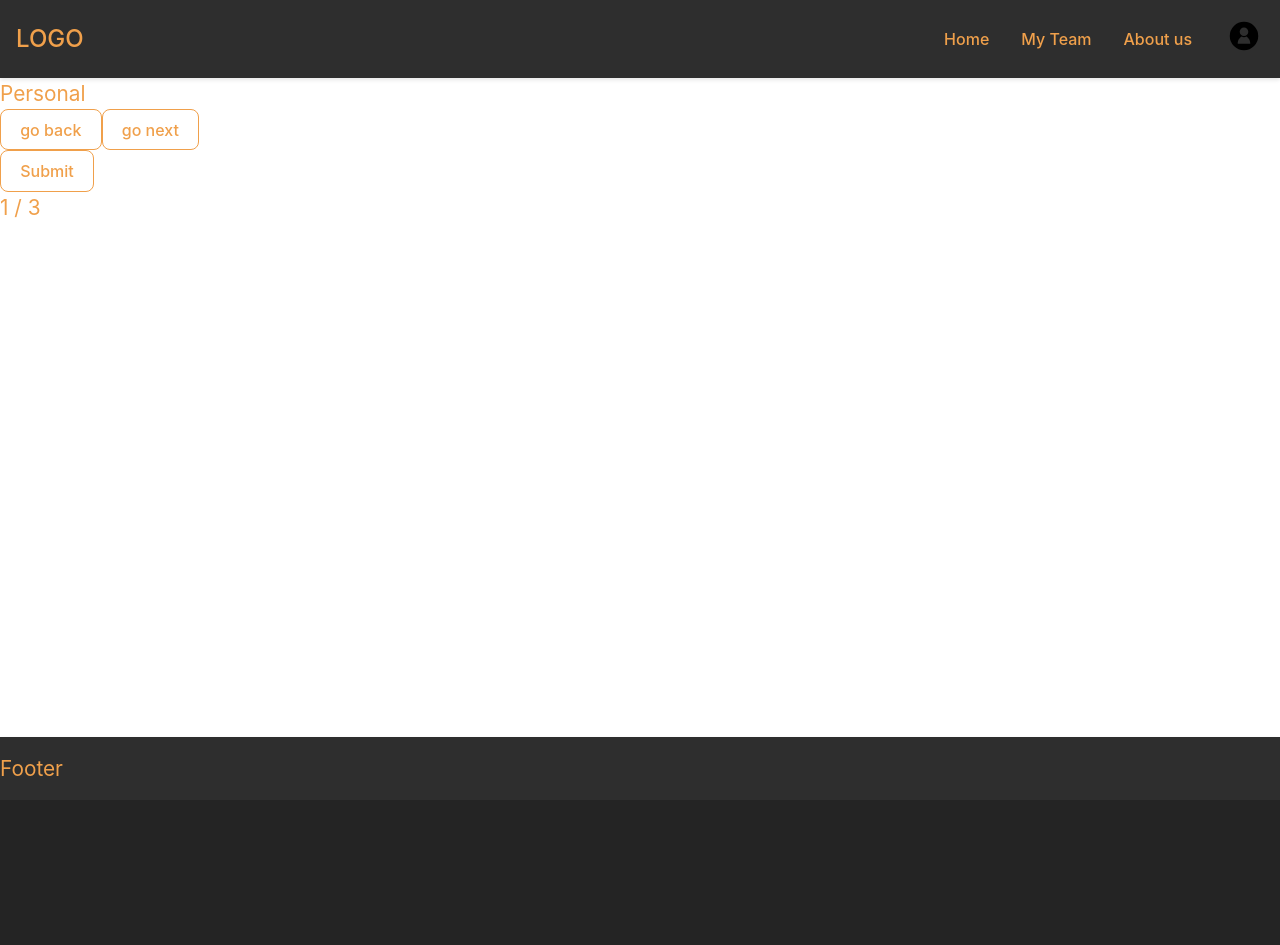
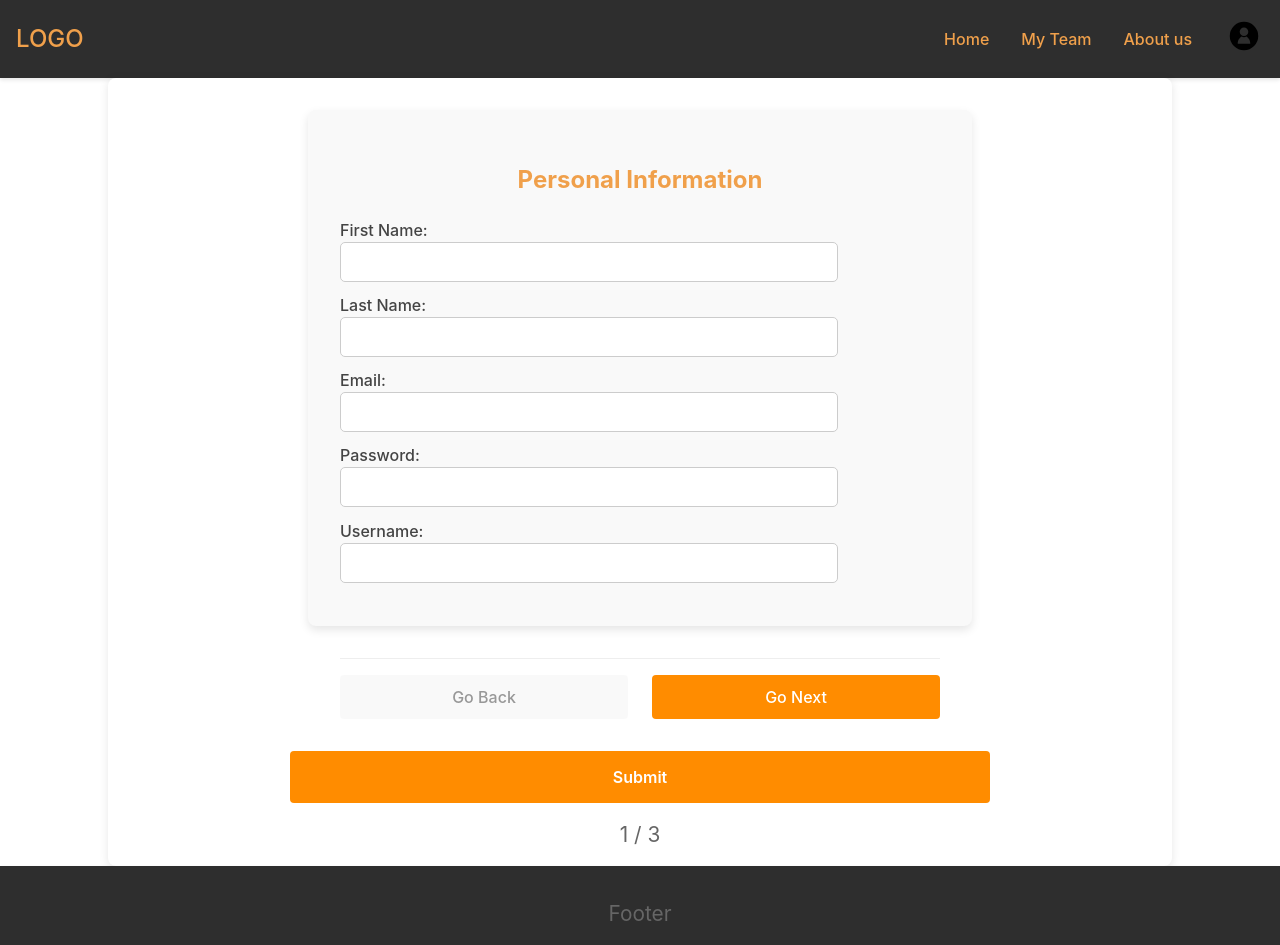
Before and after one commit to AndresLaptes/DeveloperWeek, a React (Vite) app in the folder frontend/: page /Signup in a window 1280 px wide. Before the commit the page ends 800 px from the top, so only its background shows below. Built offline with nearby package versions, Linux system fonts and the light colour scheme.

Commit message:
styled sign up and fixed logic

```diff
--- a/frontend/src/components/ParticipantInfoFormAcademic.jsx
+++ b/frontend/src/components/ParticipantInfoFormAcademic.jsx
@@ -1,6 +1,8 @@
 import React, { useState } from 'react';
 import MultipleSelector from './MultipleSelector';
 import SingleSelector from './SingleSelector';
+
+import "../styles/Forms.css"
 
 const languagesList = ["Spanish", "English"];
 
@@ -30,12 +32,39 @@ const ParticipantInfoFormAcademic = ({formData, setFormData}) => {
     };
 
     return (
-        <form>
-            <div>
+        <div className='form-container'>
+            <h2>Your academic information</h2>
+                <div className='formGroupContainer'>
+                    <div className="formGroup">
                         <label>Age:</label>
                         <input type="number" name="age" value={formData.age} onChange={handleChange} />
                     </div>
-            <div>
+                    <div className="formGroup">
+                        <label>Introduction:</label>
+                        <textarea name="introduction" value={formData.introduction} onChange={handleChange}></textarea>
+                    </div>
+                    <div className="formGroup">
+                        <label>About Your Future:</label>
+                        <textarea name="futurePlans" value={formData.futurePlans} onChange={handleChange}></textarea>
+                    </div>
+                    <div className="formGroup">
+                        <label>Friends Registered:</label>
+                        <input type="text" name="friendsRegistered" value={formData.friendsRegistered} onChange={handleChange} />
+                    </div>
+                    <div className="formGroup">
+                        <label>Preferred Team Size:</label>
+                        <input type="number" name="preferredTeamSize" value={formData.preferredTeamSize} onChange={handleChange} />
+                    </div>
+                    <div className="formGroup">
+                        <label>Preferred Language:</label>
+                        <MultipleSelector
+                            onChange={(newLanguages) => setFormData({ ...formData, preferredLanguages: newLanguages })}
+                            showSlider={false}
+                            values={languagesList}
+                            selectorName={"Preferred Languages"}
+                        />
+                    </div>
+                    <div className="formGroup">
                         <label>Study Year:</label>
                         <SingleSelector
                             onChange={(value) => setFormData({ ...formData, studyYear: value })}
@@ -44,7 +73,7 @@ const ParticipantInfoFormAcademic = ({formData, setFormData}) => {
                             selectorName={"Year of Study"}
                         />
                     </div>
-            <div>
+                    <div className="formGroup">
                         <label>University:</label>
                         <SingleSelector
                             onChange={(value) => setFormData({ ...formData, university: value })}
@@ -53,26 +82,7 @@ const ParticipantInfoFormAcademic = ({formData, setFormData}) => {
                             selectorName={"University"}
                         />
                     </div>
-            <div>
-                <label>Introduction:</label>
-                <textarea name="introduction" value={formData.introduction} onChange={handleChange}></textarea>
-            </div>
-            <div>
-                <label>About Your Future:</label>
-                <textarea name="futurePlans" value={formData.futurePlans} onChange={handleChange}></textarea>
-            </div>
-            <div>
-                <label>Friends Registered:</label>
-                <input type="text" name="friendsRegistered" value={formData.friendsRegistered} onChange={handleChange} />
-            </div>
-            <div>
-                <label>Preferred Language:</label> //TODO
-            </div>
-            <div>
-                <label>Preferred Team Size:</label>
-                <input type="number" name="preferredTeamSize" value={formData.preferredTeamSize} onChange={handleChange} />
-            </div>
-            <div>
+                    <div className="formGroup">
                         <label>Availability (1, 2 or 3 days):</label>
                         <MultipleSelector
                             onChange={(newAvailabilities) => setFormData({ ...formData, availability: newAvailabilities })}
@@ -81,7 +91,8 @@ const ParticipantInfoFormAcademic = ({formData, setFormData}) => {
                             selectorName={"Availability"}
                         />
                     </div>
-        </form>
+                </div>
+        </div>
     );
 };
 
--- a/frontend/src/components/PersonalInfoForm.jsx
+++ b/frontend/src/components/PersonalInfoForm.jsx
@@ -1,7 +1,94 @@
-const PersonalInfoForm = () => {
+import React from 'react';
+import "../styles/Forms.css"
+
+const PersonalInfoForm = ({formData, setFormData}) => {
+    const handleChange = (e) => {
+        const { name, value } = e.target;
+        setFormData({
+            [name]: value
+        });
+    };
+
+    const isValidEmail = (email) => {
+        const emailRegex = /^[^\s@]+@[^\s@]+\.[^\s@]+$/;
+        return emailRegex.test(email);
+    };
+
     return (
-        <p>Personal</p>
-    )
-}
+        <div className="form-container">
+            <h2>Personal Information</h2>
+            <div className='formGroupContainer'>
+                <div className="formGroup">
+                    <label htmlFor="fname">First Name:</label>
+                    <input
+                        type="text"
+                        id="fname"
+                        name="fname"
+                        value={formData.fname || ''}
+                        onChange={handleChange}
+                        required
+                    />
+                </div>
+
+                <div className="formGroup">
+                    <label htmlFor="lname">Last Name:</label>
+                    <input
+                        type="text"
+                        id="lname"
+                        name="lname"
+                        value={formData.lname || ''}
+                        onChange={handleChange}
+                        required
+                    />
+                </div>
+
+
+                <div className="formGroup">
+                    <label htmlFor="email">Email:</label>
+                    <input
+                        type="email"
+                        id="email"
+                        name="email"
+                        value={formData.email || ''}
+                        onChange={handleChange}
+                        required
+                        pattern="[a-z0-9._%+-]+@[a-z0-9.-]+\.[a-z]{2,}$" //regex from StackOverflow
+                        className={formData.email && !isValidEmail(formData.email) ? 'invalid' : ''}
+                    />
+                    {formData.email && !isValidEmail(formData.email) &&
+                        <span className="error-message">Please enter a valid email address</span>
+                    }
+                </div>
+
+                <div className="formGroup">
+                    <label htmlFor="password">Password:</label>
+                    <div className="password-input-container">
+                        <input
+                            type={"password"}
+                            id="password"
+                            name="password"
+                            value={formData.password || ''}
+                            onChange={handleChange}
+                            required
+
+                        />
+                    </div>
+                </div>
+
+                <div className="formGroup">
+                    <label htmlFor="username">Username:</label>
+                    <input
+                        type="text"
+                        id="username"
+                        name="username"
+                        value={formData.username || ''}
+                        onChange={handleChange}
+                        required
+                    />
+                </div>
+            </div>
+        </div>
+    );
+};
 
 export default PersonalInfoForm;
--- a/frontend/src/pages/Signup.jsx
+++ b/frontend/src/pages/Signup.jsx
@@ -2,11 +2,22 @@ import { useState } from "react";
 import PersonalInfoForm from "../components/PersonalInfoForm";
 import ParticipantInfoFormAcademic from "../components/ParticipantInfoFormAcademic";
 import ParticipantInfoFormTech from "../components/ParticipantInfoFormTech";
+
+import "../styles/SignUp.css"
+
 const TOTAL_PAGES = 3;
 
+//TODO -> MAKE SUBMIT BUTTON APPEAR ONLY WHEN ALL FIELDS FROM ALL FORMS ARE FILLED OR VALIDATED
 const Signup = () => {
-    const [currentPage, setPage] = useState(1);
+    const [currentPage, setPage] = useState(0);
     const [formData, setFormData] = useState({
+        personal: {
+            fname: '',
+            lname: '',
+            username: '',
+            email: '',
+            password: ''
+        },
         academic: {
             age: '',
             studyYear: '',
@@ -58,8 +69,9 @@ const Signup = () => {
 
     return (
         <div className="signUpPage">
-            {currentPage === 1 ? (
-                <PersonalInfoForm  //TODO
+            <div className="signUpContainer">
+                {currentPage + 1 === 1 ? (
+                    <PersonalInfoForm
                         formData={formData.personal}
                         setFormData={updatePersonalForm}
                     />
@@ -74,14 +86,13 @@ const Signup = () => {
                         setFormData={updateTechForm}
                     />
                 )}
-            <div className="preferences">
-            </div>
                 <div className="FormButtons">
-                    <button className="formBtn" onClick={() => setPage(currentPage - 1)}>go back</button>
-                    <button className="formBtn" onClick={ () => setPage(currentPage + 1)}>go next</button>
+                        <button className="formBtn"  disabled = {currentPage === 0} onClick={() => setPage((currentPage - 1) % 3)}>Go Back</button>
+                        <button className="formBtn"onClick={ () => setPage((currentPage + 1) % 3)}>Go Next</button>
                 </div>
                 <button type="submit" onClick={handleSubmit}>Submit</button>
-            <p>{currentPage} / {TOTAL_PAGES}</p>
+                <p>{currentPage + 1} / {TOTAL_PAGES}</p>
+            </div>
         </div>
     );
 };
--- /dev/null
+++ b/frontend/src/styles/Forms.css
@@ -0,0 +1,75 @@
+
+.form-container {
+    width: 80%;
+    max-width: 600px;
+    padding: 2rem;
+    background: #f9f9f9;
+    border-radius: 8px;
+    box-shadow: 0 4px 10px rgba(0, 0, 0, 0.1);
+    display: flex;
+    flex-direction: column;
+    align-items: center;
+}
+
+.formGroupContainer {
+    width: 100%;
+}
+
+.formGroup {
+    display: flex;
+    flex-direction: column;
+    width: 100%;
+    margin-bottom: 0.7rem;
+}
+
+.formGroup label {
+    font-size: 1rem;
+    font-weight: 500;
+    color: #444;
+}
+
+.formGroup input,
+.formGroup select,
+.formGroup textarea {
+    width: 100%;
+    padding: 10px;
+    font-size: 1rem;
+    border: 1px solid #ccc;
+    border-radius: 5px;
+    transition: border-color 0.3s ease;
+}
+
+.formGroup textarea {
+    resize: vertical;
+    width: 80%;
+}
+
+.formGroup input {
+    width: 80%;
+    padding-left: 0.5rem;
+    padding-right: 0.5rem;
+}
+
+.formGroup input:focus,
+.formGroup textarea:focus,
+.formGroup select:focus {
+    outline: none;
+    border-color: #FF8C00;
+}
+.formGroup input:hover {
+    border-color: #FF8C00;
+}
+.formGroup input.invalid {
+    border-color: #ff4444;
+}
+
+.FormButtons {
+    display: flex;
+    justify-content: space-between;
+    width: 100%;
+    max-width: 600px;
+}
+
+.FormButtons button {
+    width: 48%;
+}
--- /dev/null
+++ b/frontend/src/styles/SignUp.css
@@ -0,0 +1,81 @@
+.signUpPage {
+    height: 100%;
+    width: 100%;
+    display: flex;
+    flex-direction: column;
+    align-items: center;
+    justify-content: center;
+}
+
+.signUpContainer {
+    display: flex;
+    flex-direction: column;
+    align-items: center;
+
+    background: white;
+    padding: 2rem;
+    padding-bottom: 1rem;
+    border-radius: 8px;
+    box-shadow: 0 2px 10px rgba(0, 0, 0, 0.1);
+    width: 100%;
+    max-width: 1000px;
+}
+
+.FormButtons {
+    display: flex;
+    justify-content: space-between;
+    margin-top: 2rem;
+    padding: 1rem 0;
+    border-top: 1px solid #eee;
+}
+
+.formBtn {
+    padding: 0.75rem 1.5rem;
+    border: none;
+    border-radius: 4px;
+    font-weight: 500;
+    cursor: pointer;
+    transition: all 0.3s ease;
+}
+
+.formBtn:first-child {
+    background-color: #f5f5f5;
+    color: #333;
+}
+
+.formBtn:last-child {
+    background-color: #FF8C00;
+    color: white;
+}
+
+.formBtn:disabled {
+    opacity: 0.5;
+    cursor: not-allowed;
+}
+
+.formBtn:hover:not(:disabled) {
+    transform: translateY(-2px);
+}
+
+button[type="submit"] {
+    width: 70%;
+    padding: 1rem;
+    margin-top: 1rem;
+    background-color: #FF8C00;
+    color: white;
+    border: none;
+    border-radius: 4px;
+    font-weight: 600;
+    cursor: pointer;
+    transition: all 0.3s ease;
+}
+
+button[type="submit"]:hover {
+    background-color: #FF7400;
+}
+
+p {
+    text-align: center;
+    margin-top: 1rem;
+    color: #666;
+}
```
Also changed, not shown: frontend/src/components/MultipleSelector.jsx (+9 -8 lines), frontend/src/components/ParticipantInfoFormTech.jsx (+13 -10 lines), frontend/src/styles/MultipleSelector.css (added, +92 -0 lines). Lines whose indentation alone changed are shown as unchanged.
